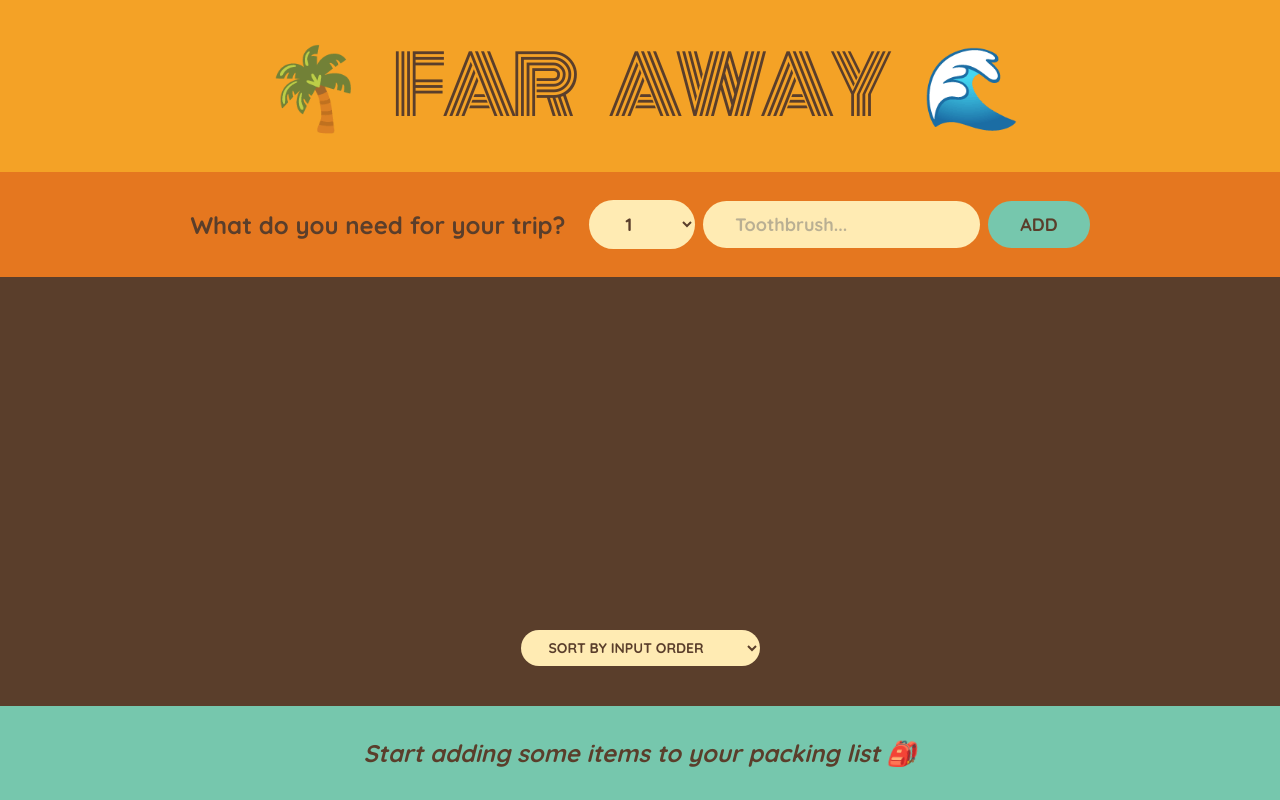
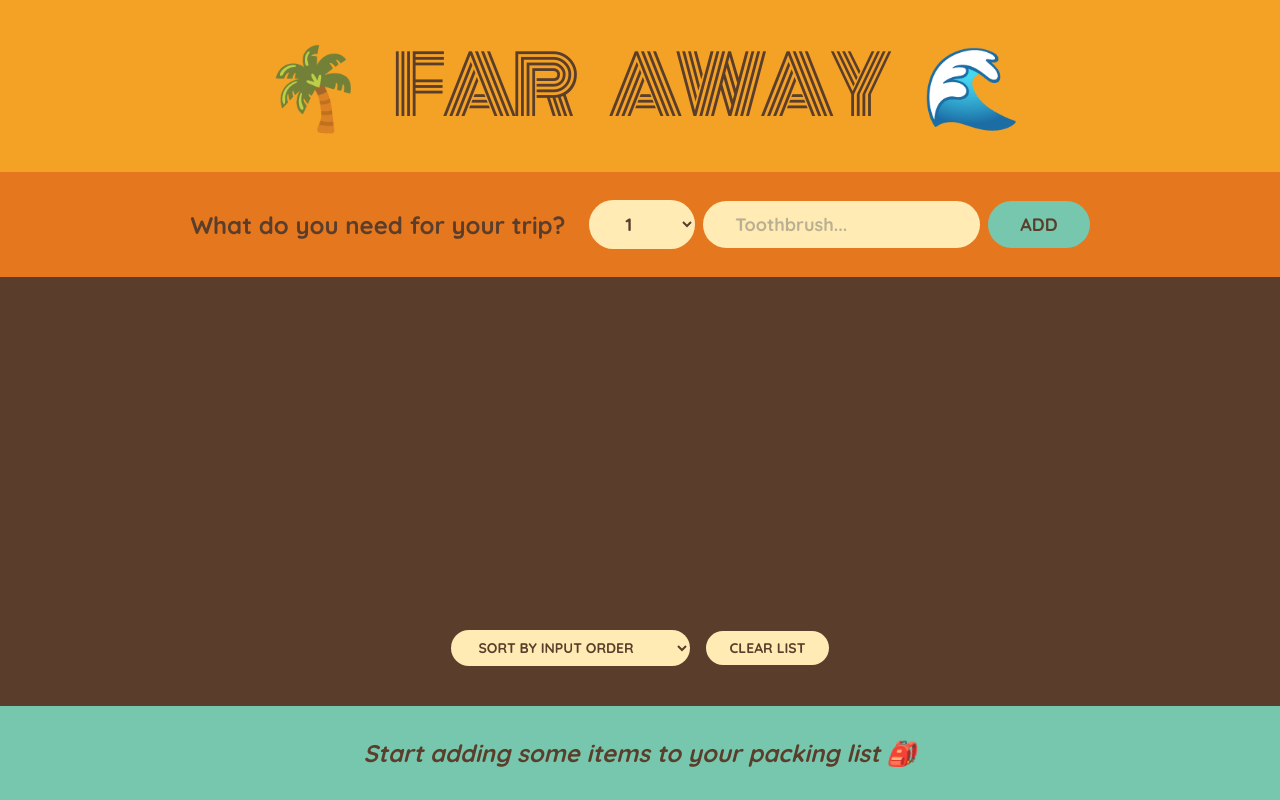
Before and after one commit to samocain93/trip-organizer, a React (Create React App) app: page / in a window 1280 px wide. Built offline with nearby package versions, Linux system fonts and the light colour scheme.

Commit message:
added clear list button

```diff
--- a/src/App.js
+++ b/src/App.js
@@ -19,6 +19,12 @@
     );
   }
 
+  function handleClearList() {
+    const confirmed = window.confirm("Are you sure you want to delete all the items in your packing list?")
+
+    if(confirmed) setItems([])
+  }
+
   return (
     <div className='app'>
       <Logo />
@@ -27,6 +33,7 @@
         items={items}
         onDeleteItem={handleDeleteItem}
         onToggleItem={handleToggleItem}
+        onClearList={handleClearList}
       />
       <Stats items={items} />
     </div>
@@ -82,7 +89,7 @@
   );
 }
 
-function PackingList({ items, onDeleteItem, onToggleItem }) {
+function PackingList({ items, onDeleteItem, onToggleItem, onClearList }) {
   const [sortBy, setSortBy] = useState('input');
 
   let sortedItems;
@@ -118,6 +125,7 @@
           <option value='description'>Sort alphabetically</option>
           <option value='packed'>Sort by packed status</option>
         </select>
+        <button onClick={onClearList}>Clear list</button>
       </div>
     </div>
   );
```
